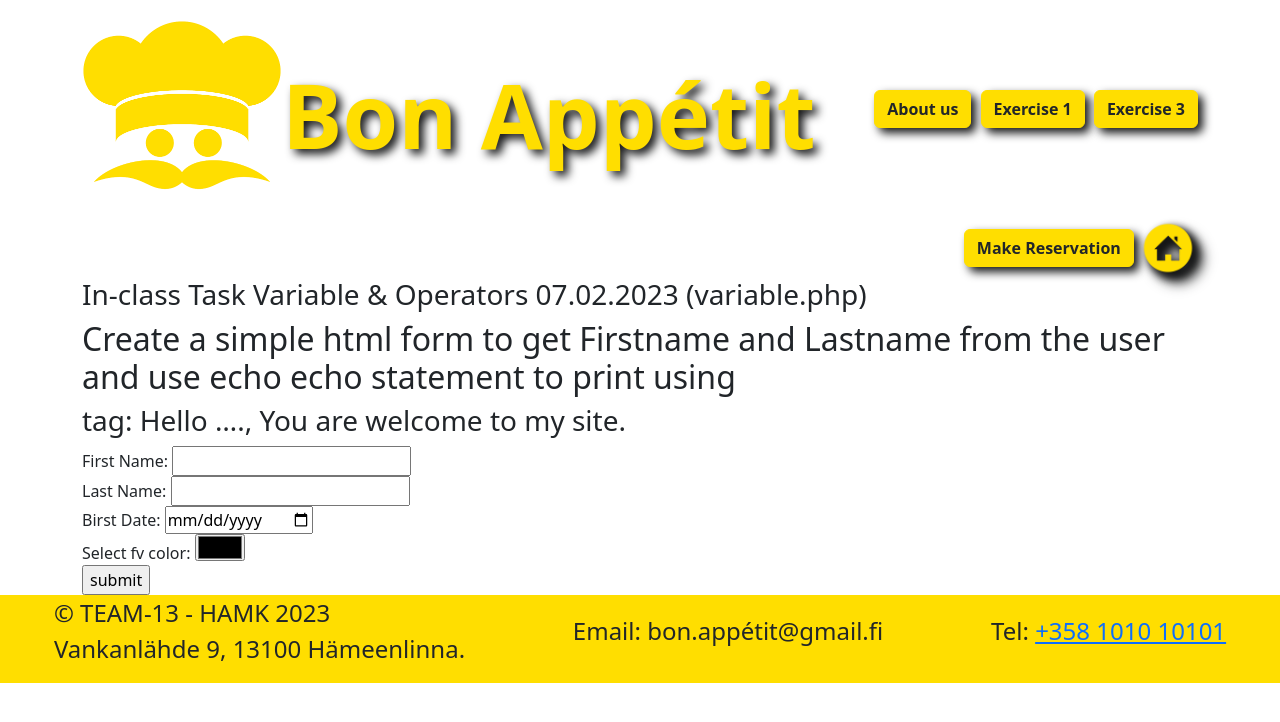
After one commit to hataheriandani/hosseinali_taheri_tasks, a PHP site: page /variable.php in a window 1280 px wide. The commit adds this page. Shown: the top 722 px of the page. Run offline with PHP 8.4, Linux system fonts and the light colour scheme.

Commit message:
I add exercise3 in team13

```diff
--- a/Team13/header.php
+++ b/Team13/header.php
@@ -25,6 +25,7 @@
       <div class="col-md-4" style="text-align: right;">
         <a class="btn btn-danger" href="about.php" role="button" style="vertical-align: middle ;"> <b>About us</b></a>
         <a class="btn btn-danger" href="ex1.php" role="button" style="vertical-align: middle ;"> <b>Exercise 1</b></a>
+        <a class="btn btn-danger" href="variable.php" role="button" style="vertical-align: middle ;"> <b>Exercise 3</b></a>
         <a class="btn btn-danger" href="https://www.hamk.fi/" role="button" style="vertical-align: middle ;"> <b>Make Reservation</b></a>
         <a class="home" href="index.php"><img class="home" src="images/home.png" alt="home button"> </a>
       </div>
--- /dev/null
+++ b/Team13/variable.php
@@ -0,0 +1,17 @@
+<?php include "header.php" ?>
+<h3>In-class Task Variable & Operators 07.02.2023 (variable.php)
+</h3>
+<h2>
+Create a simple html form to get Firstname and Lastname from the
+ user and use echo echo statement to print using <h3>
+    tag: Hello …., You are welcome to my site.
+</h2>
+<form action="action.php" method="post">
+    First Name: <input type="text" Name="fname"><br>
+    Last Name: <input type="text" Name="lname"><br>
+    Birst Date: <input type="date" Name="date"><br>
+    Select fv color: <input type="color" Name="color"><br>
+    <input type="submit" value="submit"><br>
+</form>
+
+<?php include "footer.php"?>
```
Also changed, not shown: Team13/action.php (added, +13 -0 lines).
